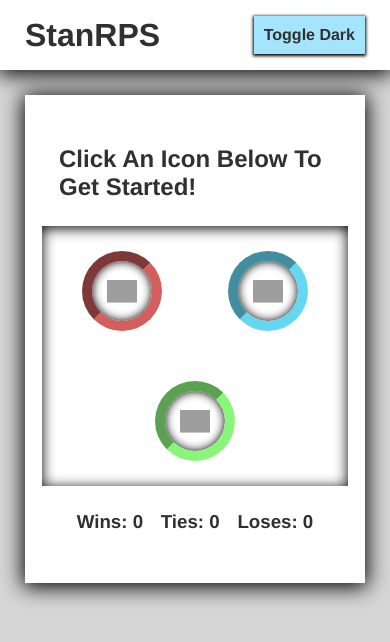
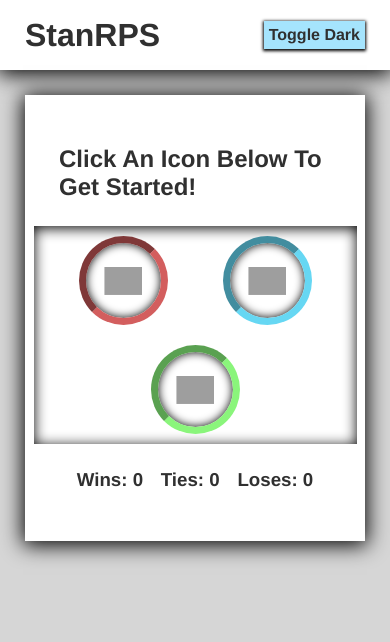
Before and after one commit to StanLachie/StanRPS, a plain HTML site: page rps/index.html in a window 390 px wide. Drawn offline with Linux system fonts and the light colour scheme; grey boxes are pictures that could not be loaded.

Commit message:
Add files via upload

```diff
--- a/rps/index.html
+++ b/rps/index.html
@@ -112,5 +112,10 @@
         <h3 id="lose" class="secondary-light">Loses: 0</h3>
       </div>
     </main>
+    <div id="unsupported" class="secondary-light">
+      <h2>Well this is awkward o_O</h2>
+      <br>
+      <p>Unfortunatly this site is not supported on your device, but fear not, feel free to flip your phone or extend your browser and everything should return!</p>
+    </div>
   </body>
 </html>
--- a/rps/script.js
+++ b/rps/script.js
@@ -6,6 +6,7 @@ function toggleDark() {
     document.getElementById("title"),
     document.getElementById("button-container"),
     document.getElementById("cpu-result"),
+    document.getElementById("unsupported"),
     document.getElementById("main"),
     document.getElementById("win"),
     document.getElementById("tie"),
--- a/rps/styles.css
+++ b/rps/styles.css
@@ -122,7 +122,7 @@ body {
 
   width: 150px;
   height: 150px;
-  margin: 25px;
+  margin: 20px;
 
   cursor: pointer;
   user-select: none;
@@ -141,7 +141,7 @@ body {
 
   width: 150px;
   height: 150px;
-  margin: 25px;
+  margin: 20px;
 
   cursor: pointer;
   user-select: none;
@@ -213,10 +213,26 @@ body {
   background-color: var(--button-hover-dark);
 }
 
+#unsupported {
+  display: none;
+  flex-direction: column;
+
+  padding: 5px;
+  margin: 10%;
+
+  box-shadow: 0 2px 20px 2px #000;
+
+  text-align: center;
+}
+
 @media only screen and (max-width: 850px) {
   #button-container {
-    width: 80%;
+    width: 95%;
   }
+  #light-switch {
+    padding: 5px;
+  }
+
   #reset-button {
     font-size: 40px;
 
@@ -230,8 +246,8 @@ body {
   .enemy-button {
     position: relative;
 
-    width: 75px;
-    height: 75px;
+    width: 110px;
+    height: 110px;
 
     border-radius: 50%;
   }
@@ -245,20 +261,17 @@ body {
     transform: translate(-50%, -50%);
   }
   .red-button {
-    border: 15px inset var(--red-button);
+    border: 25px inset var(--red-button);
   }
   .blue-button {
-    border: 15px inset var(--blue-button);
+    border: 25px inset var(--blue-button);
   }
   .green-button {
-    border: 15px inset var(--green-button);
+    border: 25px inset var(--green-button);
   }
 }
 
 @media only screen and (max-width: 750px) {
-  #button-container {
-    width: 90%;
-  }
   #reset-button {
     font-size: 40px;
     width: 200px;
@@ -270,8 +283,37 @@ body {
   .enemy-button {
     position: relative;
 
-    width: 75px;
+    width: 110px;
+    height: 110px;
+    margin: 20px;
+
+    border-radius: 50%;
+  }
+  .red-button {
+    border: 20px inset var(--red-button);
+  }
+  .blue-button {
+    border: 20px inset var(--blue-button);
+  }
+  .green-button {
+    border: 20px inset var(--green-button);
+  }
+}
+
+@media only screen and (max-width: 600px) {
+  #reset-button {
+    font-size: 40px;
+    width: 200px;
     height: 75px;
+    margin: 50px;
+  }
+  .button,
+  .button-copy,
+  .enemy-button {
+    position: relative;
+
+    width: 110px;
+    height: 110px;
 
     border-radius: 50%;
   }
@@ -286,10 +328,7 @@ body {
   }
 }
 
-@media only screen and (max-width: 500px) {
-  #button-container {
-    width: 90%;
-  }
+@media only screen and (max-width: 550px) {
   #reset-button {
     font-size: 40px;
     width: 200px;
@@ -301,8 +340,9 @@ body {
   .enemy-button {
     position: relative;
 
-    width: 60px;
-    height: 60px;
+    width: 100px;
+    height: 100px;
+    margin: 20px;
 
     border-radius: 50%;
   }
@@ -316,3 +356,47 @@ body {
     border: 10px inset var(--green-button);
   }
 }
+
+@media only screen and (max-width: 400px) {
+  #reset-button {
+    font-size: 40px;
+    width: 200px;
+    height: 75px;
+    margin: 50px;
+  }
+  .button,
+  .button-copy,
+  .enemy-button {
+    position: relative;
+
+    width: 75px;
+    height: 75px;
+    margin: 10px;
+
+    border-radius: 50%;
+  }
+  .red-button {
+    border: 7px inset var(--red-button);
+  }
+  .blue-button {
+    border: 7px inset var(--blue-button);
+  }
+  .green-button {
+    border: 7px inset var(--green-button);
+  }
+}
+
+@media only screen and (max-width: 318px) {
+  #main {
+    display: none;
+  }
+  #title {
+    margin-left: 10px;
+  }
+  #light-switch {
+    margin-right: 10px;
+  }
+  #unsupported {
+    display: flex;
+  }
+}
```
